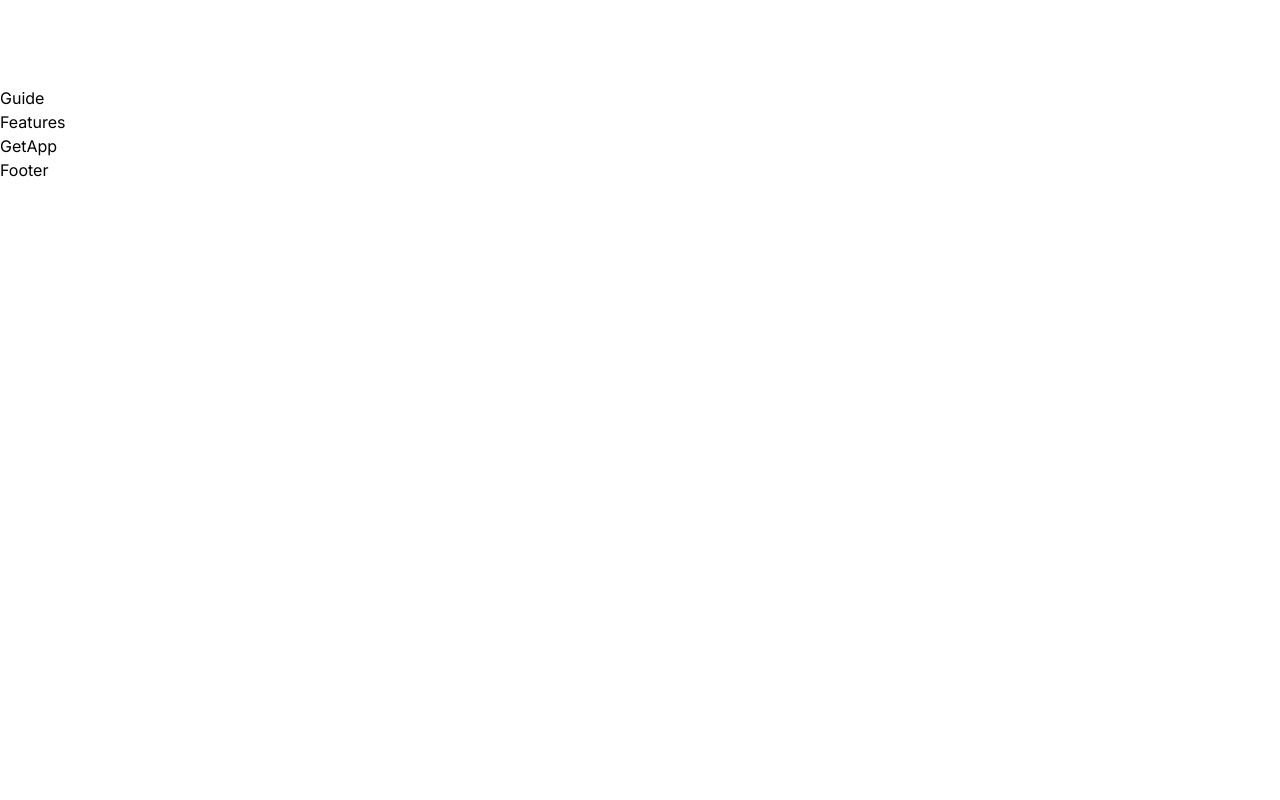
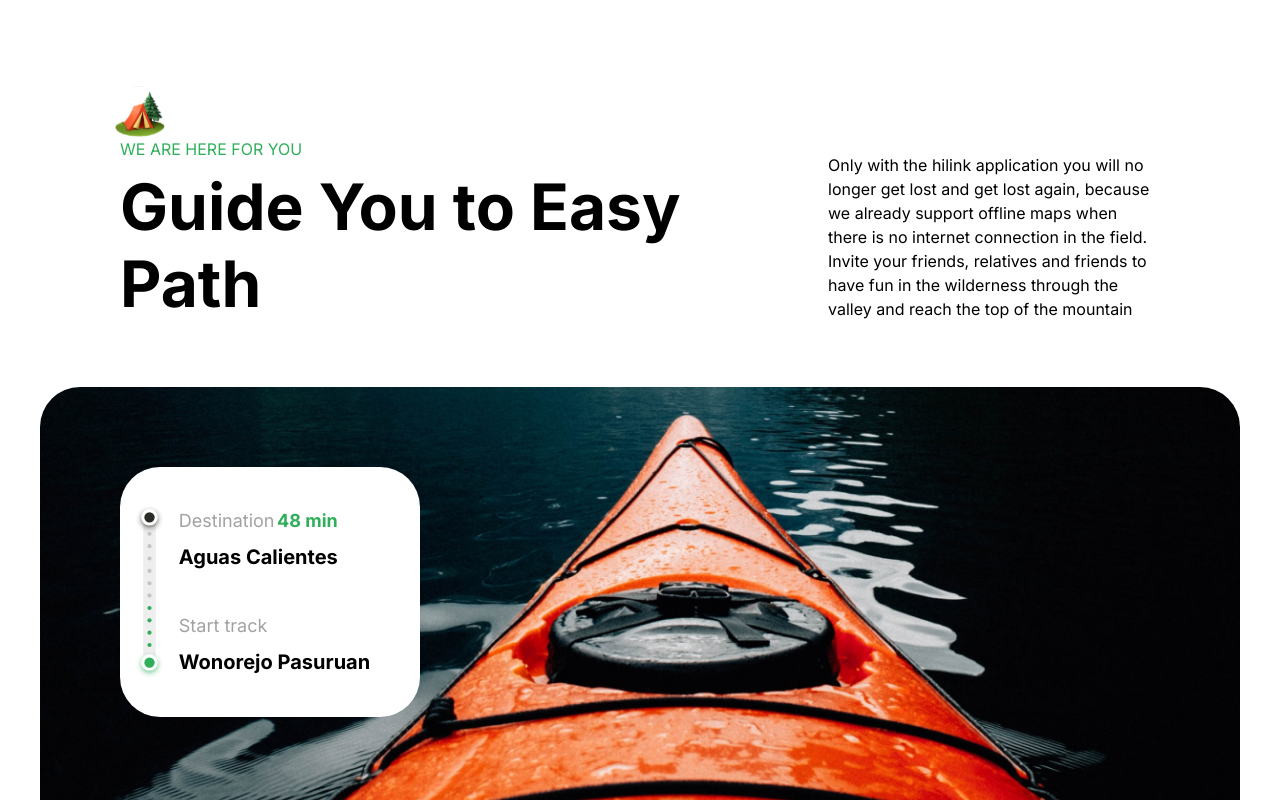
Before and after one commit to NirajMalokar21/travela-app, a Next.js app: page / in a window 1280 px wide. Shown: the part 1900-2700 px from the top of the page. Before the commit the page ends 2082 px from the top, so only its background shows below. Built offline with nearby package versions, Linux system fonts and the light colour scheme.

Commit message:
Add guide section

```diff
--- a/components/Guide.tsx
+++ b/components/Guide.tsx
@@ -1,8 +1,62 @@
+import Image from 'next/image'
 import React from 'react'
 
 const Guide = () => {
   return (
-    <div>Guide</div>
+    <section className='flexBetween flex-col lg:px-10 pb-12'>
+      <div className='flex flex-col lg:flex-row lg:justify-between pb-16 w-full padding-container'>
+        <div className="flex flex-col items-start justify-start w-full h-full lg:w-[390
+        px]">
+          <Image
+            src='/camp.svg'
+            alt="camp"
+            width={50}
+            height={50}
+            className="relative left-[-5px] w-10 lg:w-[50px]"
+          />
+          <p className='regular-16 text-green-50 pb-2'>WE ARE HERE FOR YOU</p>
+          <h2 className='bold-64 max-sm:bold-40'>Guide You to Easy Path</h2>
+        </div>
+        <div className='flex items-center justify-start w-full lg:w-[600px] lg:pl-16 pt-8 lg:pt-16'>
+          Only with the hilink application you will no longer get lost and get lost again, because we already
+          support offline maps when there is no internet connection in the field. Invite your friends, relatives
+          and friends to have fun in the wilderness through the valley and reach the top of the mountain
+        </div>
+      </div>
+      <div className="flexCenter relative w-full h-[340px] lg:h-[550px]">
+        <Image
+          src='/boat.png'
+          alt='Boat'
+          layout='fill'
+          objectFit='cover'
+          className='top-0 left-0 lg:rounded-5xl mx-auto'
+        />
+        <div className='absolute z-20 md:top-18 lg:top-20 md:left-20 px-4 py-10 bg-white h-[250px] w-[300px]
+        rounded-5xl flexStart flex-row justify-start'>
+          <Image
+            src='/meter.svg'
+            alt='meter'
+            width={30}
+            height={200}
+          />
+          <div className='flex justify-between items-start pl-4 flex-col w-full h-full'>
+            <div className='flex flex-col items-center justify-start gap-2'>
+              <div className='flexBetween flex-row w-full'>
+                <p className='regular-18 text-gray-20'>Destination</p>
+                <p className='bold-18 text-green-50'>48 min</p>
+              </div>
+              <p className='bold-20'>Aguas Calientes</p>
+            </div>
+            <div className='flex flex-col items-center justify-start gap-2'>
+              <div className='flexBetween flex-row w-full'>
+                <p className='regular-18 text-gray-20'>Start track</p>
+              </div>
+              <p className='bold-20'>Wonorejo Pasuruan</p>
+            </div>
+          </div>
+        </div>
+      </div>
+    </section>
   )
 }
 
```
